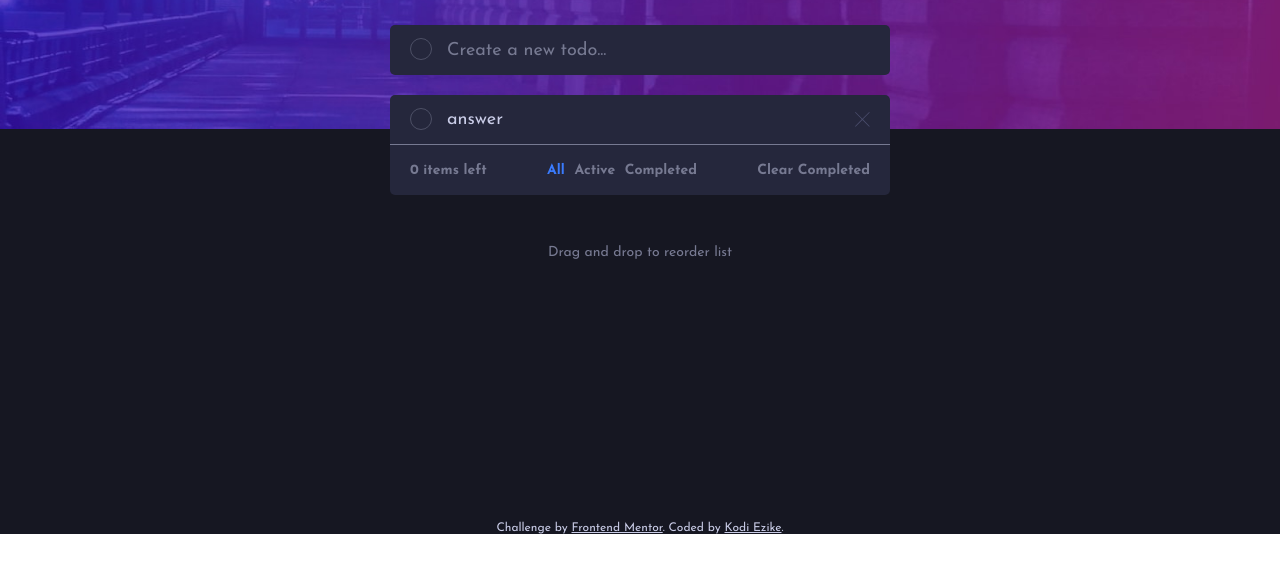
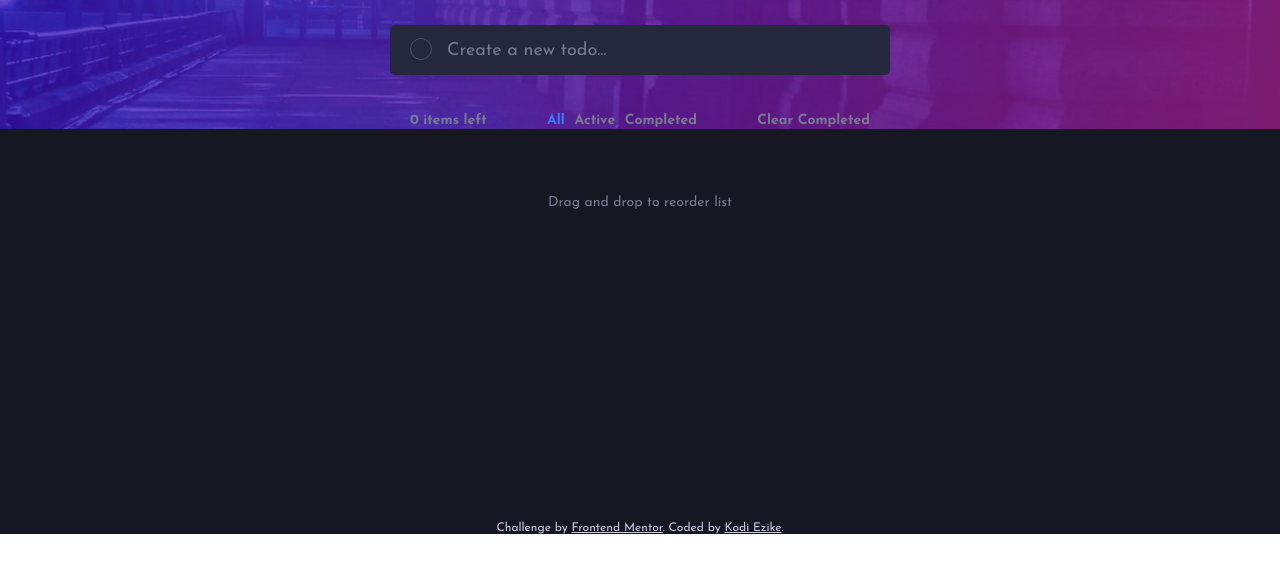
Before and after one commit to Kodi-ezike/todo-app, a plain HTML site: page index.html in a window 1280 px wide. Shown: the part 91-664 px from the top of the page. Drawn offline with Linux system fonts and the light colour scheme.

Commit message:
Update index.html

```diff
--- a/index.html
+++ b/index.html
@@ -21,25 +21,23 @@
         <img src="./images/icon-sun.svg" alt="sun" id="light"onclick="lightMode()">
       </div>
 
-          <div class="input-heading">
+      <form class="input-heading">
         <input type="checkbox"  class="myinput">
       <input type="text" id="todo-input" placeholder="Create a new todo...">
-          </div>
-          <!-- Add dynamic number -->
-          <div class="task-section">
+      </form>
 
-            <div class="tasks">
-              <input type="checkbox" id="task-check">
-              <div class="answer">
+      <ul class="task-section">
+
+        <!-- <li class="new-task">
+          <input type="checkbox" id="task-check" name="task-check">
+          <label for="check-task"></label>
           <p id="task-result">answer</p>
-                <img src="./images/icon-cross.svg" alt="cross" id="close">
-              </div>
+          <span id="close-icon"><img src="./images/icon-cross.svg" alt="cross" id="close"></span>
+        </li> -->
 
-
-            </div>
-
+      </ul>
         <div class="record">
-              <p class="remainder" id="remainder">0 items left</p>
+          <p class="remainder" id="remainder"><span class="pendingNumber">0</span> items left</p>
 
           <div class="list">
             <div class="wrapper">
@@ -52,7 +50,7 @@
 
           <p class="clear" id="clear"> Clear Completed</p>
         </div>
-          </div>
+
 
       <p id="drag"> Drag and drop to reorder list</p>
 
```
Lines whose indentation alone changed are shown as unchanged.
